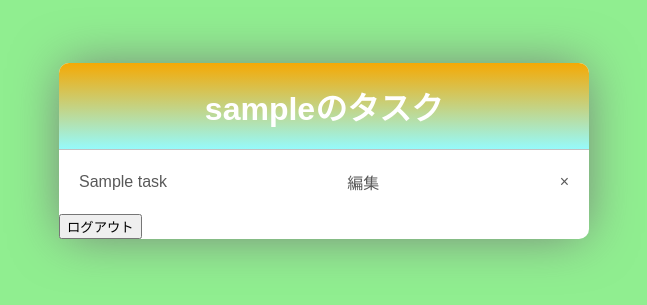
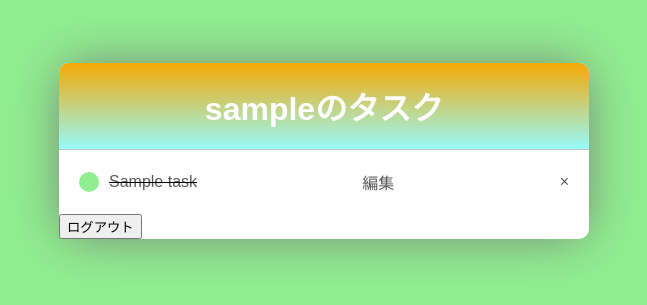
Before and after one commit to masa-kazu/django_todoproject, a Django app: page / in a window 1280 px wide. Shown: the top 305 px of the page, without its empty margins (316-963 px from the left). Run offline with Django 5.2, Linux system fonts and the light colour scheme; a user stored in the database is signed in; tables that the repository leaves empty hold one stand-in row (values such as "Sample post"); some web fonts are replaced.

Commit message:
完了・未完了CSS適用

```diff
--- a/todoapp/static/css/base.css
+++ b/todoapp/static/css/base.css
@@ -32,3 +32,21 @@ h1 {
     padding: 20px;
     border-top: 1px solid rgba(0, 0, 0, 0.239);
 }
+.taskTitle{
+    display: flex;
+    align-items: center;
+}
+.taskCompletedIcon{
+    height: 20px;
+    width: 20px;
+    background-color: lightgreen;
+    border-radius: 50%;
+    margin-right: 10px;
+}
+.taskInCompletedIcon{
+    height: 20px;
+    width: 20px;
+    background-color: rgb(34, 36, 34);
+    border-radius: 50%;
+    margin-right: 10px;
+}
--- a/todoapp/templates/todoapp/task_list.html
+++ b/todoapp/templates/todoapp/task_list.html
@@ -30,11 +30,23 @@
 <div class="tasksWrapper">
     {% for task in tasks %}
     <div class="taskWrapper">
+        {% comment %}タスクが完了してたら{% endcomment %}
+        {% if task.completed %}
         <div class="taskTitle">
+            <div class="taskCompletedIcon"></div>
+            <s><a href="{% url 'task' task.id %}">{{task}}</a></s>
+        </div>
+        <a href="{% url 'edit-task' task.id %}" class="editButton">編集</a>
+        <a href="{% url 'delete-task' task.id %}" class="deleteButton">×</a>
+        {% comment %}タスクが未完了{% endcomment %}
+        {% else %}
+        <div class="taskTitle">
+            <div class="taskInCompletedIcon"></div>
             <a href="{% url 'task' task.id %}">{{task}}</a>
         </div>
         <a href="{% url 'edit-task' task.id %}" class="editButton">編集</a>
         <a href="{% url 'delete-task' task.id %}" class="deleteButton">×</a>
+        {% endif %}
     </div>
     {% endfor %}
 </div>
```
